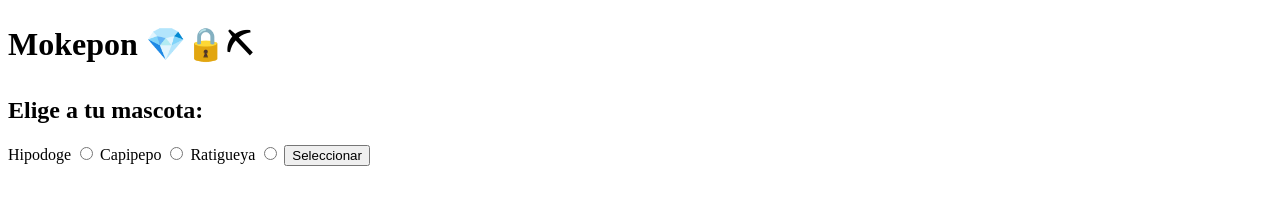
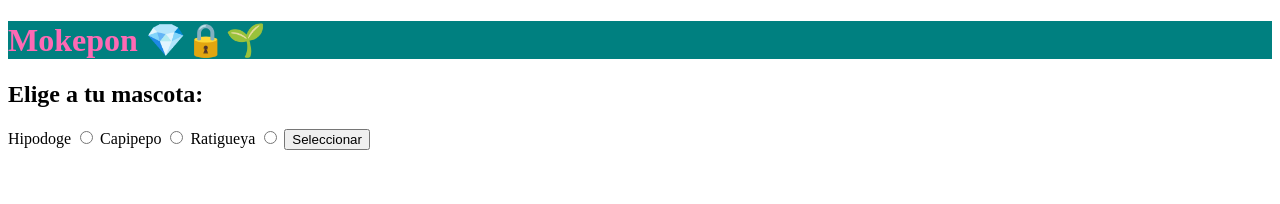
Before and after one commit to FranRival/mokepon-css, a plain HTML site: page index.html in a window 1280 px wide. Drawn offline with Linux system fonts and the light colour scheme.

Commit message:
usando identificadores: #para los id, .NOMBRE, para las clases

```diff
--- a/css/style.css
+++ b/css/style.css
@@ -0,0 +1,7 @@
+#titulo{
+    color: hotpink;
+    width: auto;
+    height: auto;
+    background-color: teal;
+
+}
--- a/index.html
+++ b/index.html
@@ -5,12 +5,13 @@
     <meta name="viewport" content="width=device-width, initial-scale=1.0">
     <title>Mokepon</title>
     <script src="js/javascript.js"></script>
+    <link rel="stylesheet" href="css/style.css">
 
 
 </head>
 <body>
 
- <h1>Mokepon 💎🔒⛏</h1>
+ <h1 id="titulo">Mokepon 💎🔒🌱</h1>
 
     <section id="seleccionar-mascota">
         <h2>Elige a tu mascota:</h2>
```
